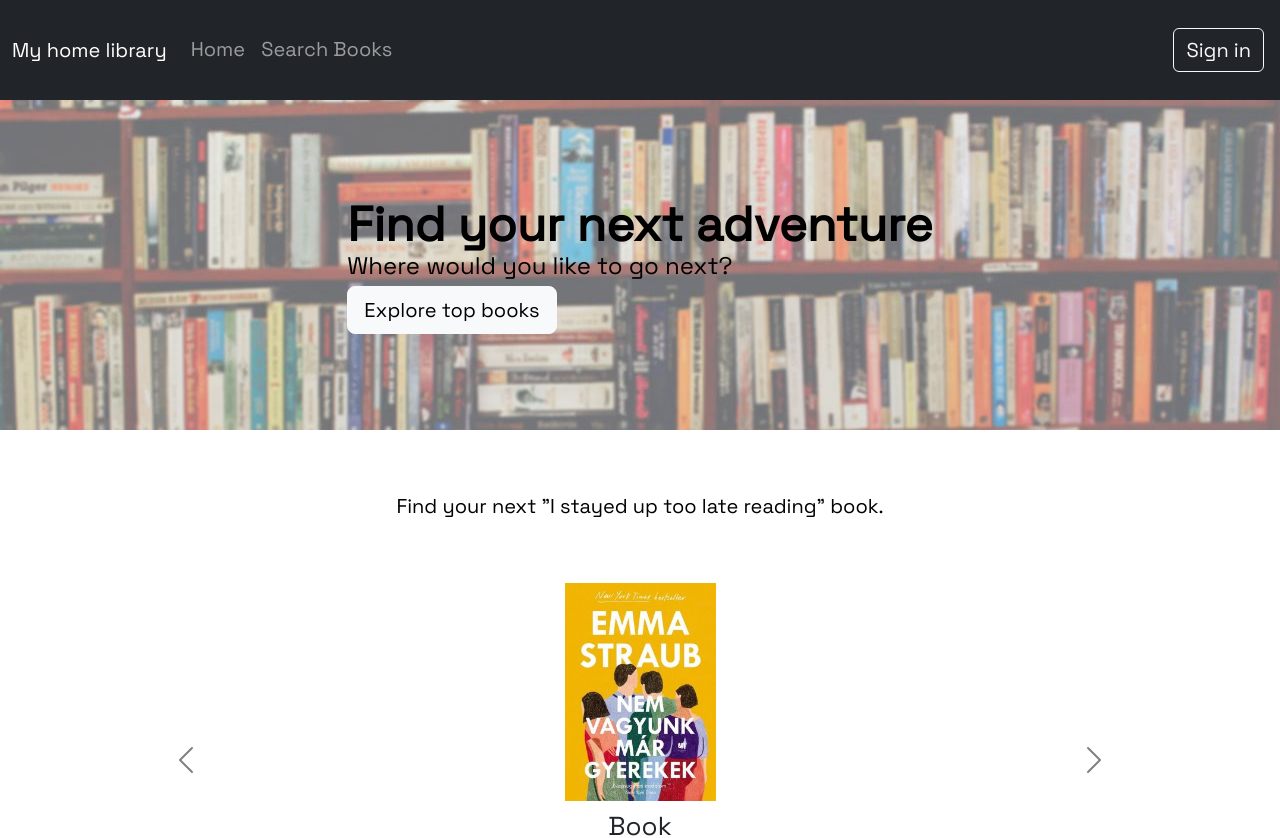
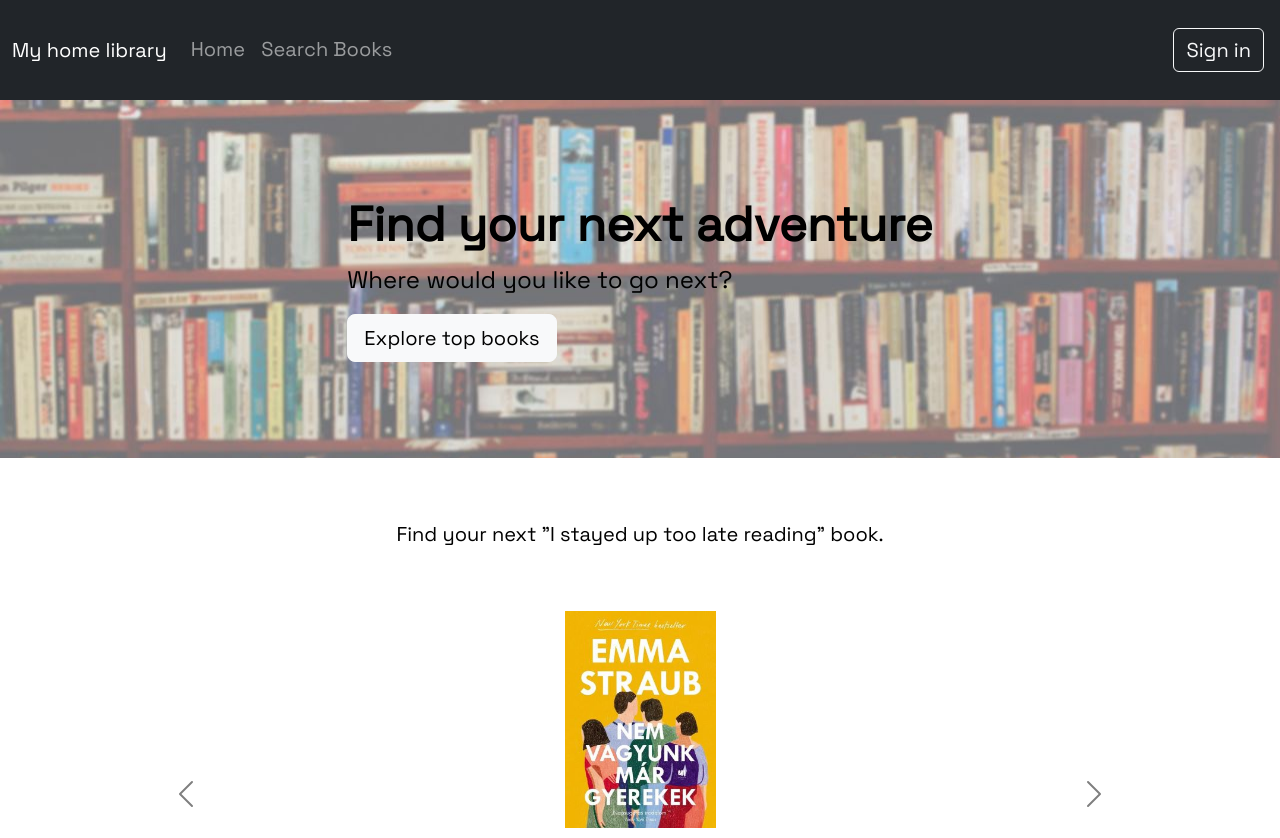
Before and after one commit to kalapisd/homelibrary-ui, a React (Create React App) app: page / in a window 1280 px wide. Shown: the top 838 px of the page. Built offline with nearby package versions, Linux system fonts and the light colour scheme.

Commit message:
corrigate line spacing

```diff
--- a/src/index.css
+++ b/src/index.css
@@ -12,7 +12,6 @@
 
 body {
   font-family: "SpaceGrotesk", sans-serif;
-  line-height: 1.75em;
 }
 
 
```
